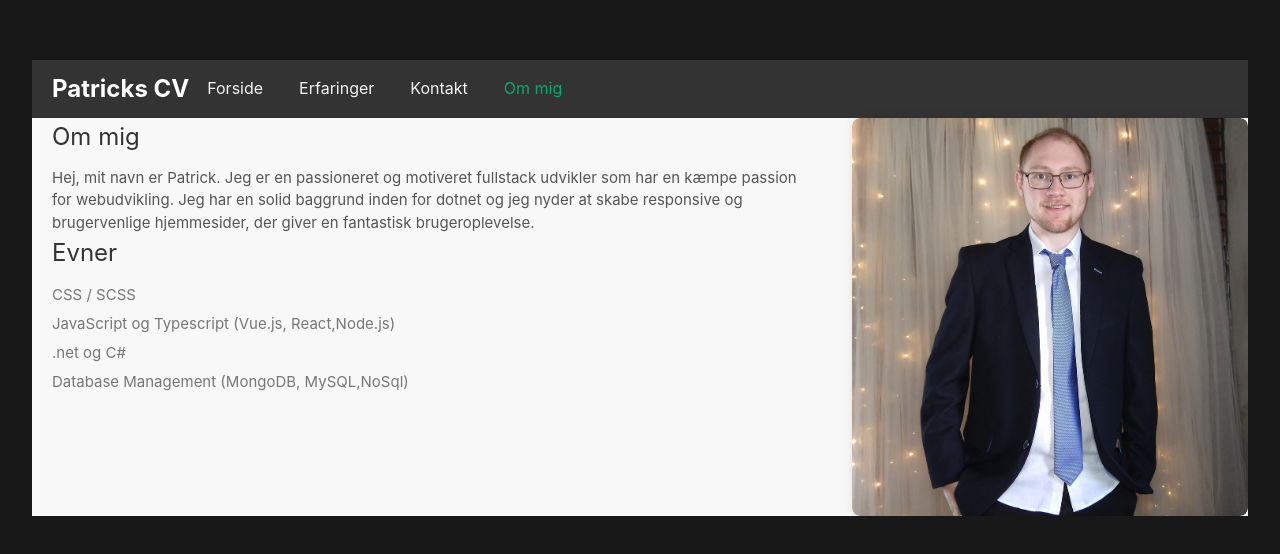
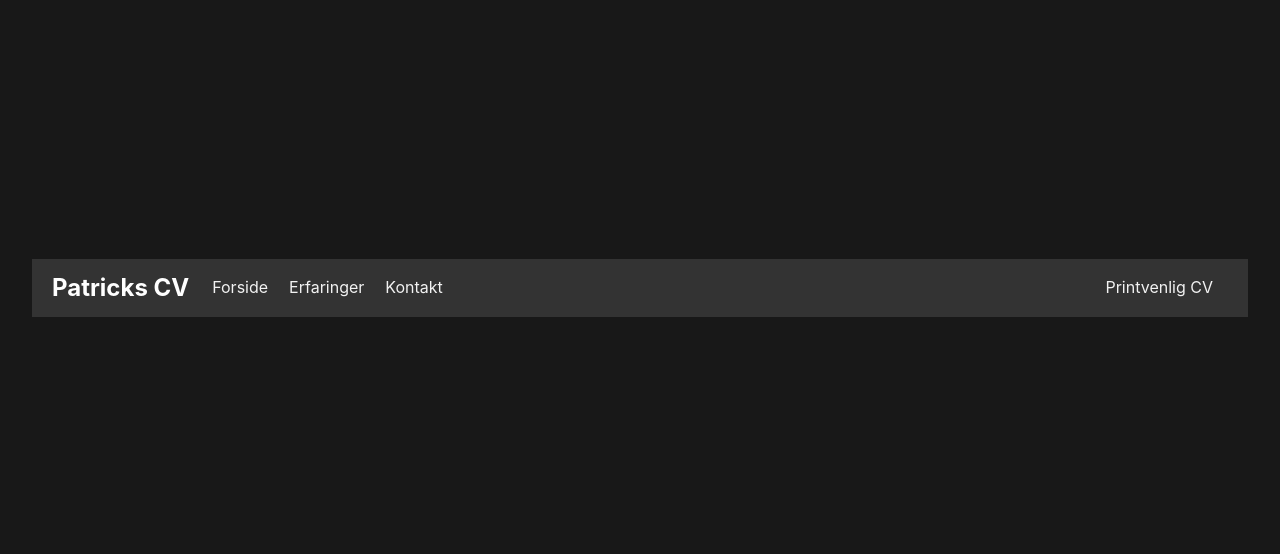
Before and after one commit to patrickhansen12/CV-Webapp, a Vue app: page /CV-Webapp/om-mig in a window 1280 px wide. Shown: the part 112-666 px from the top of the page. Built offline with nearby package versions, Linux system fonts and the light colour scheme.

Commit message:
Removed the about page, as there were no reason to have it anymore

```diff
--- a/src/components/buttons/SliderButton.vue
+++ b/src/components/buttons/SliderButton.vue
@@ -1,7 +1,7 @@
 <template>
     <div class="slider-container">
       <button @click="prevSlide">&lt;</button>
-      <div class="slide-number">{{ currentSlide }} / 5</div>
+      <div class="slide-number">{{ currentSlide }} / 6</div>
       <button @click="nextSlide">&gt;</button>
     </div>
   </template>
--- a/src/components/profile/profile-text/ProfileText.vue
+++ b/src/components/profile/profile-text/ProfileText.vue
@@ -96,6 +96,31 @@ Unity    </p>
       Udover mine kernekompetencer har jeg erfaring med parallel programmering, CUDA, JSON, smoke testing, RabbitMQ, SignalR og opsætning af DevOps-integrationer til teams og mail med fokus på pull requests.
     </p>
   </div>
+
+    <div class="background-main" v-if="slideNumber === 6">
+      <h2>Kontakt informationer</h2>
+
+      <div class="contact-item">
+        <h3>Email:</h3>
+        <a href = "mailto: patrickbroehansenwork@gmail.com">patrickbroehansenwork@gmail.com</a>
+      </div>
+
+      <div class="contact-item">
+        <h3>Phone:</h3>
+        <a href="tel:+4531704479">+45 3170 4479</a>
+      </div>
+
+      <div class="contact-item">
+        <h3>LinkedIn:</h3>
+        <p><a href="https://www.linkedin.com/in/patrick-hansen-01460617a/" target="_blank">linkedin.com/in/patrick-hansen</a></p>
+      </div>
+
+      <div class="contact-item">
+        <h3>Facebook:</h3>
+        <p><a href="https://www.facebook.com/patrick.hansen.1690" target="_blank">facebook.com/patrick.hansen.1690</a></p>
+      </div>
+  </div>
+
 </template>
 
 <script>
--- a/src/components/top-bar/TopBar.vue
+++ b/src/components/top-bar/TopBar.vue
@@ -11,30 +11,53 @@
       <router-link @click="setActiveSection('contact')" to="/kontakt" class="menu-item">
         Kontakt
       </router-link>
-      <router-link @click="setActiveSection('about')" to="/om-mig" class="menu-item">
-        Om mig
-      </router-link>
     </div>
+
+    <div class="menu-item dropdown download-cv">
+      Printvenlig CV
+      <div class="dropdown-content">
+        <a href="#" @click.prevent="openModal('/CV-Webapp/pdfs/cv-danish.pdf')">Dansk CV</a>
+        <a href="#" @click.prevent="openModal('/CV-Webapp/pdfs/cv-english.pdf')">Engelsk CV</a>
+      </div>
+    </div>
+
+    <pdf-modal v-if="pdfModalVisible" :selected-pdf="selectedPdf" @close="closeModal" />
   </div>
 </template>
 
 <script>
+import PdfModal from "@/components/modals/PdfModal.vue";
 import { usePositionStore } from '@/stores/position';
 
 export default {
+  components: { PdfModal },
+  data() {
+    return {
+      pdfModalVisible: false,
+      selectedPdf: null,
+    };
+  },
   methods: {
     setActiveSection(section) {
       usePositionStore().setActiveSection(section);
+    },
+    openModal(pdfPath) {
+      this.selectedPdf = pdfPath;
+      this.pdfModalVisible = true;
+    },
+    closeModal() {
+      this.pdfModalVisible = false;
+      this.selectedPdf = null;
     },
   },
 };
 </script>
 
-<style lang="scss">
+<style scoped lang="scss">
 .top-bar {
   display: flex;
-  flex-direction: column; // Change to column for mobile view
-  align-items: center;
+  flex-direction: column;
+  align-items: flex-start;
   background-color: #333;
   color: #fff;
   padding: 10px 20px;
@@ -42,48 +65,123 @@ export default {
   .title {
     font-size: 24px;
     font-weight: bold;
-    margin-bottom: 10px; // Add margin for spacing
   }
 
   .menu {
     display: flex;
-    flex-direction: column; // Change to column for mobile view
-    align-items: center;
+    flex-direction: column;
+    align-items: flex-start;
   }
 
   .menu-item {
-    margin: 10px 0; // Add margin for spacing
+    margin: 10px 10px 10px 0;
     color: #f2f2f2;
     text-decoration: none;
     font-size: 16px;
     transition: color 0.3s;
     cursor: pointer;
+
   }
 
-  .menu-item:hover {
-    color: #ddd;
-  }
-
-  .menu-item.router-link-exact-active {
-    color: #04aa6d;
+  .download-cv {
+    margin-top: 10px;
   }
 }
 
-// Media Queries for Responsive Design
 @media (min-width: 768px) {
   .top-bar {
     flex-direction: row;
+    align-items: center;
+    justify-content: space-between;
+
     .menu {
       flex-direction: row;
       align-items: center;
-    }
-
-    .title {
-      margin-bottom: 0; // Reset margin for larger screens
+      margin-left: 20px;
+      flex-grow: 1;
     }
 
     .menu-item {
-      margin: 0 15px; // Reset margin for larger screens
+      margin: 0 15px 0 0;
+    }
+
+    .download-cv {
+      margin-left: auto;
+      margin-top: 0;
+      position: relative;
+    }
+  }
+
+  .menu-item.dropdown {
+    position: relative;
+    cursor: pointer;
+    color: #f2f2f2;
+  }
+
+  .dropdown-content {
+    display: none;
+    position: absolute;
+    top: 100%;
+    left: 0;
+    background-color: #444;
+    min-width: 160px;
+    flex-direction: column;
+    border-radius: 4px;
+    z-index: 1000;
+  }
+
+  .menu-item.dropdown:hover .dropdown-content {
+    display: flex;
+  }
+
+  .dropdown-content a {
+    color: #f2f2f2;
+    padding: 10px;
+    text-decoration: none;
+    display: block;
+  }
+
+  .dropdown-content a:hover {
+    background-color: #555;
+  }
+}
+/* Mobile-specifikke styles */
+@media (max-width: 767px) {
+  .download-cv {
+    position: relative;
+    width: 100%;
+    margin-top: 15px;
+
+    .dropdown-content {
+      position: static;
+      display: flex;
+      flex-direction: column;
+      width: 100%;
+      margin-top: 5px;
+
+      a {
+        padding: 12px;
+        text-align: center;
+        background-color: #444;
+        margin-bottom: 5px;
+        border-radius: 4px;
+      }
+    }
+  }
+}
+
+/* Desktop-styles */
+@media (min-width: 768px) {
+  .download-cv {
+    margin-left: auto;
+
+    .dropdown-content {
+      display: none;
+      position: absolute;
+    }
+
+    &:hover .dropdown-content {
+      display: flex;
     }
   }
 }
--- a/src/routes/index.js
+++ b/src/routes/index.js
@@ -1,12 +1,10 @@
 import { createRouter, createWebHistory } from 'vue-router';
 import Home from '@/views/CVPage.vue';
-import About from '@/views/AboutPage.vue';
 import Experiences from '@/views/ExperiencesPage.vue';
 import Contact from '@/views/ContactPage.vue';
 
 const routes = [
   { path: '/', component: Home }, // Adjust the path for the home route
-  { path: '/om-mig', component: About },
   { path: '/erfaringer', component: Experiences },
   { path: '/kontakt', component: Contact },
 ];
--- a/src/stores/slider.js
+++ b/src/stores/slider.js
@@ -8,14 +8,14 @@ export const useSliderStore = defineStore('sliderStore', {
     actions: {
       nextSlide() {
         this.slideNumber++
-        if(this.slideNumber === 6){
+        if(this.slideNumber === 7){
             this.slideNumber = 1;
         }
       },
       prevSlide() {
         this.slideNumber--;
         if(this.slideNumber === 0){
-            this.slideNumber = 5;
+            this.slideNumber = 6;
         }
       },
     },
--- a/src/views/AboutPage.vue
+++ /dev/null
@@ -1,75 +0,0 @@
-<template>
-  <div class="about-page">
-    <div class="about-content">
-      <h2>Om mig</h2>
-      <p>
-        Hej, mit navn er Patrick. Jeg er en passioneret og motiveret fullstack udvikler som har en kæmpe passion for webudvikling. Jeg har en solid baggrund inden for dotnet og jeg nyder at skabe responsive og brugervenlige hjemmesider, der giver en fantastisk brugeroplevelse.
-      </p>
-      <h2>Evner</h2>
-      <ul>
-        <li>CSS / SCSS</li>
-        <li>JavaScript og Typescript (Vue.js, React,Node.js)</li>
-        <li>.net og C#</li>
-        <li>Database Management (MongoDB, MySQL,NoSql)</li>
-      </ul>
-    </div>
-    <div>
-      <image-container class="image-container" />
-    </div>
-  </div>
-</template>
-
-<script>
-import ImageContainer from "@/components/profile/image-container/ImageContainer.vue";
-
-export default {
-  components: { ImageContainer },
-};
-</script>
-
-<style lang="scss">
-.about-page {
-  display: flex;
-  justify-content: center;
-  align-items: center;
-  background-color: #f8f8f8;
-
-  .about-content {
-
-    margin-left: 20px;
-    margin-right: 40px;
-    place-self: flex-start;
-    h2 {
-      color: #333;
-      font-size: 24px;
-      margin-bottom: 10px;
-    }
-
-    p {
-      color: #555;
-      line-height: 1.5;
-    }
-
-    ul {
-      list-style-type: none;
-      padding: 0;
-      margin-top: 10px;
-
-      li {
-        color: #777;
-        margin-bottom: 5px;
-      }
-    }
-  }
-
-  .image-container {
-    max-width: 100%;
-    max-height: 20%;
-  }
-}
-@media (max-width: 768px) {
-  .about-page {
-    flex-direction: column;
-  }
-}
-</style>
```
Also changed, not shown: 2 other files (tests, documents, lock files or other folders).
